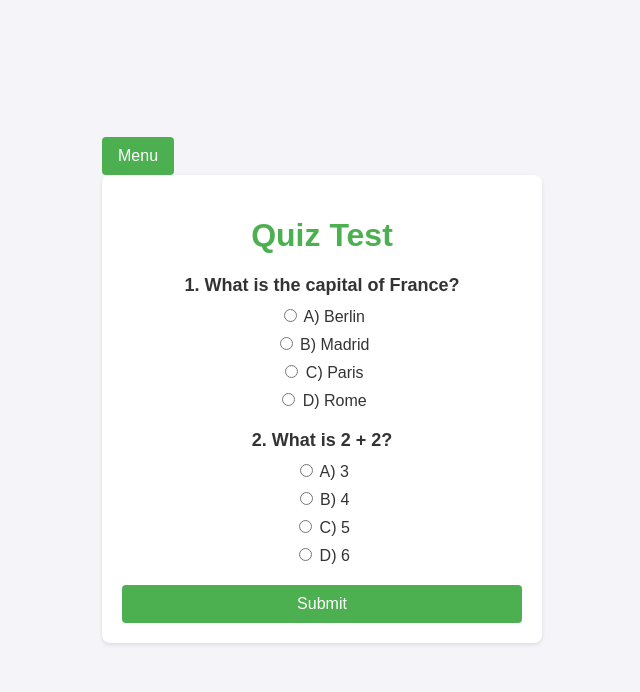
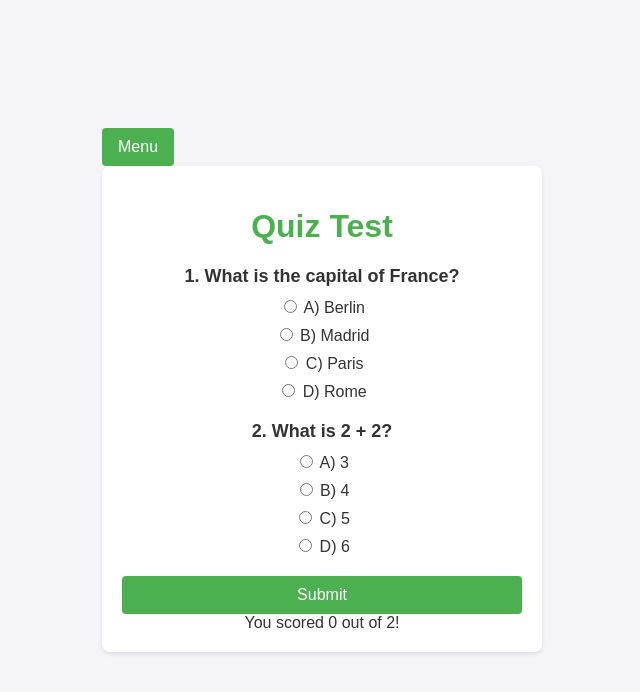
Before and after one commit to SinghAdityaa/Online-Learning-Platform, a plain HTML site: page test.html in a window 1280 px wide. Both pictures are taken after a click on the button "Submit". Shown: the whole page, without its empty margins (318-958 px from the left). Drawn offline with Linux system fonts and the light colour scheme.

Commit message:
fix some errors

```diff
--- a/courses.js
+++ b/courses.js
@@ -112,7 +112,6 @@ const courses = [
     document.getElementById("myDropdown").classList.toggle("show");
   }
 
-  // Close the dropdown if the user clicks outside of it
   window.onclick = function(event) {
     if (!event.target.matches('.dropbtn')) {
       var dropdowns = document.getElementsByClassName("dropdown-content");
--- a/test.html
+++ b/test.html
@@ -47,7 +47,27 @@
   </div>
 
   <script>
-function myFunction() {
+    function submitQuiz() {
+      const answers = {
+        q1: 'C',
+        q2: 'B'
+      };
+
+      let score = 0;
+      const form = document.getElementById('quizForm');
+      const resultDiv = document.getElementById('result');
+
+      for (let question in answers) {
+        const selected = form.elements[question].value;
+        if (selected === answers[question]) {
+          score++;
+        }
+      }
+
+      resultDiv.innerText = `You scored ${score} out of ${Object.keys(answers).length}!`;
+      resultDiv.style.display = 'block';
+    }
+    function myFunction() {
   const dropdown = document.getElementById('myDropdown');
   dropdown.classList.toggle('show');
 }
@@ -64,8 +84,6 @@ window.onclick = function(event) {
   }
 };
 
-
-
   </script>
   </body>
   </html>
```
